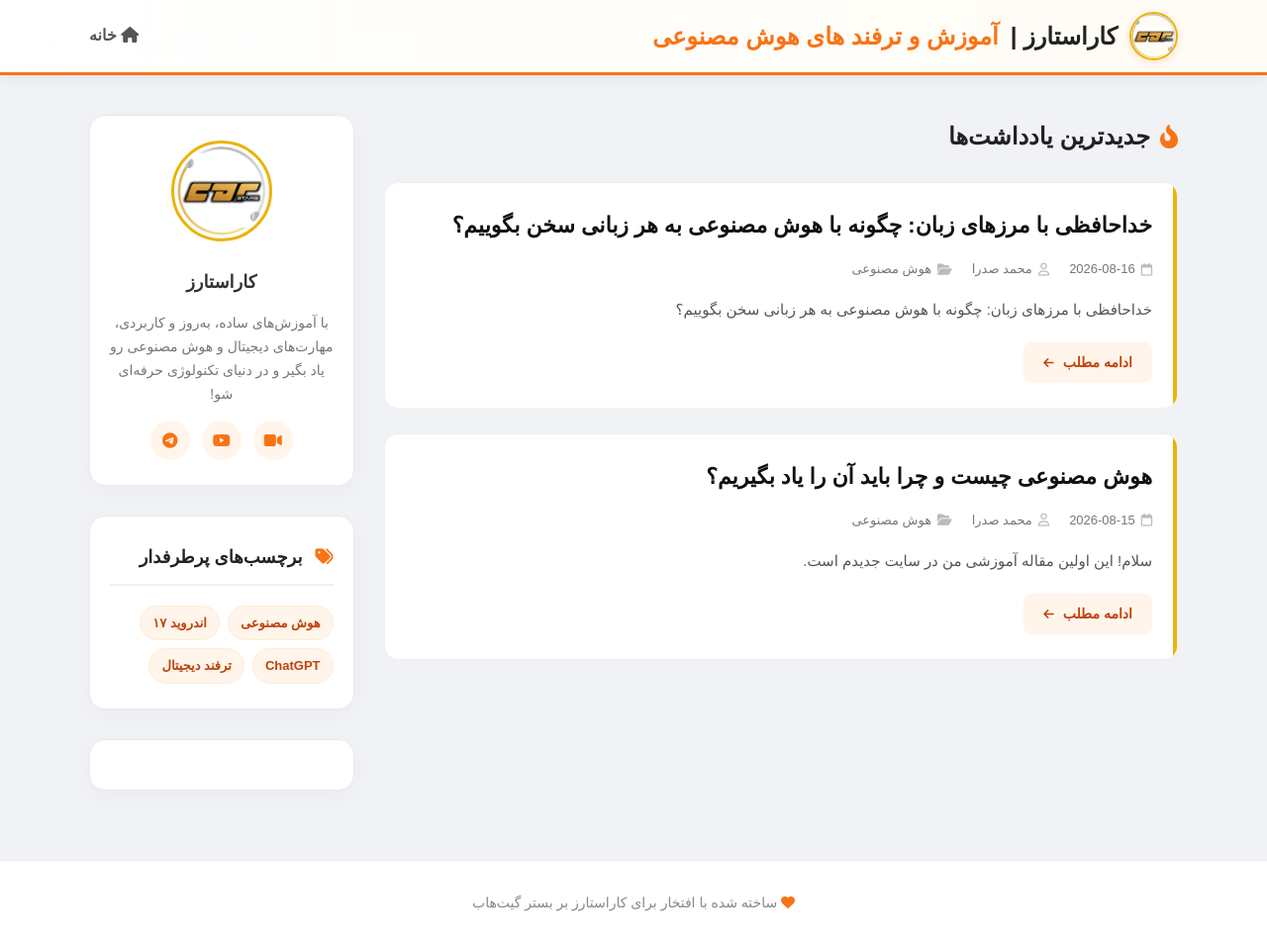
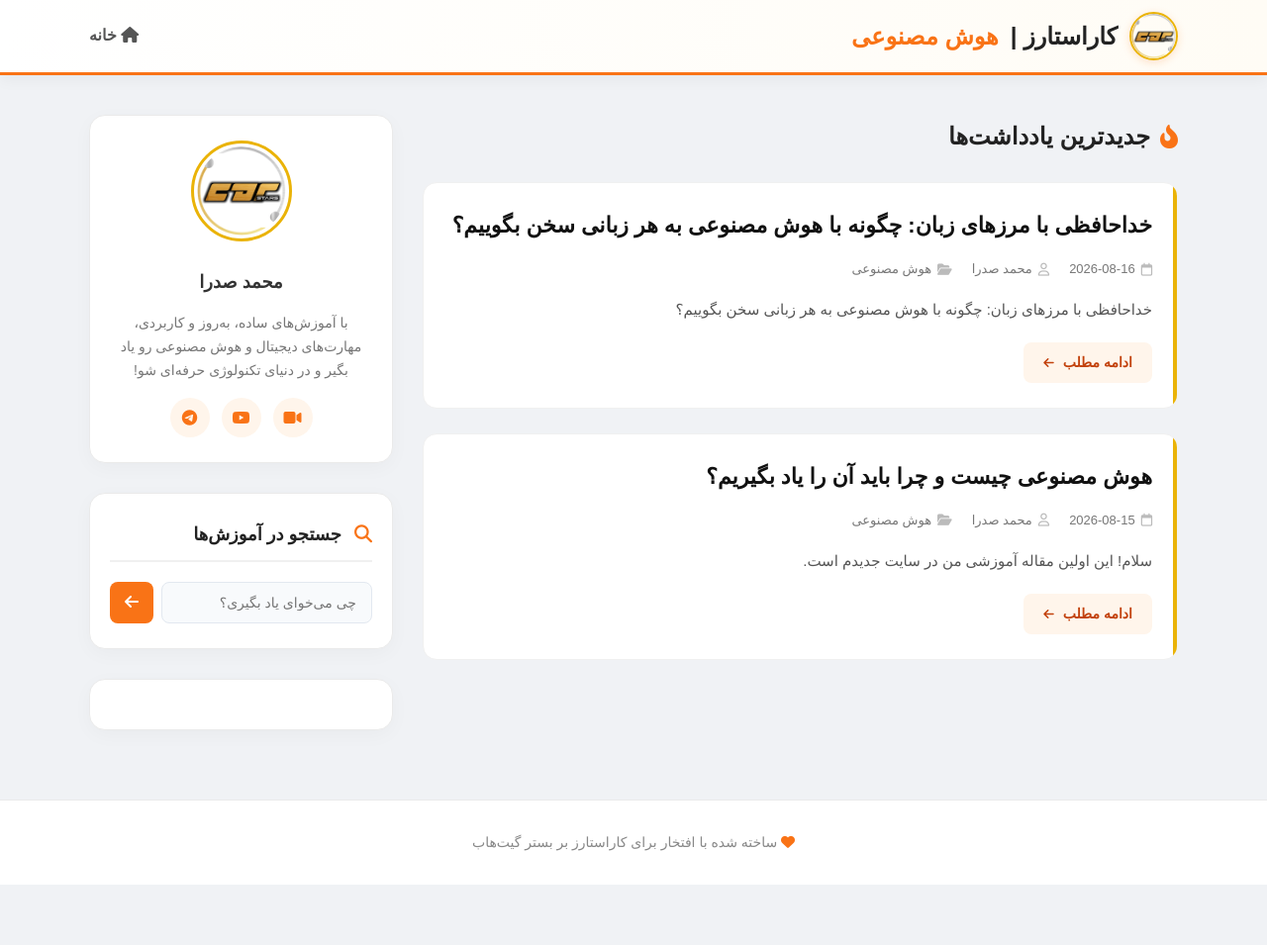
Before and after one commit to carstars7/carstars7.github.io, a Jekyll site: the page built from index.html, in a window 1280 px wide and 955 px high. Shown: the whole window at 99% size. Built offline with Jekyll 4.4.1, drawn with Linux system fonts in a browser that asks for light colours; a style sheet for code colours, icons or effects is not loaded.

Commit message:
Update default.html

```diff
--- a/_layouts/default.html
+++ b/_layouts/default.html
@@ -1,16 +1,16 @@
 <!DOCTYPE html>
 <html lang="fa" dir="rtl">
 <head>
-    <meta name="google-site-verification" content="PYXn9t45sanThb2aLx0SCVAMLN1GLoAuCIVJXpo0bOA" />
     <meta charset="UTF-8">
     <meta name="viewport" content="width=device-width, initial-scale=1.0">
+
+    <meta name="google-site-verification" content="PYXn9t45sanThb2aLx0SCVAMLN1GLoAuCIVJXpo0bOA" />
     <title>{{ page.title | default: "کاراستارز | آموزش هوش مصنوعی" }}</title>
 
     <link rel="icon" type="image/jpeg" href="/logo.jpg">
     <link href="https://cdn.jsdelivr.net/gh/rastikerdar/vazirmatn@v33.0.0/Vazirmatn-font-face.css" rel="stylesheet" type="text/css" />
     <link rel="stylesheet" href="https://cdnjs.cloudflare.com/ajax/libs/font-awesome/6.4.0/css/all.min.css">
 
-    <!-- کد اسکریپت کلی مدیااد (تپسل) - اینجا اضافه شد -->
     <script type="text/javascript">
         (function (){
           const head = document.getElementsByTagName("head")[0];
@@ -23,66 +23,46 @@
     </script>
 
     <style>
-        :root {
-            --primary: #f97316;
-            --secondary: #eab308;
-            --bg-color: #f0f2f5;
-            --card-bg: #ffffff;
-            --text-main: #333333;
-        }
-
+        :root { --primary: #f97316; --secondary: #eab308; --bg-color: #f0f2f5; --card-bg: #ffffff; --text-main: #333333; }
         body { font-family: 'Vazirmatn', sans-serif; background-color: var(--bg-color); color: var(--text-main); line-height: 1.8; margin: 0; padding: 0; }
-
-        header {
-            background: linear-gradient(to right, #ffffff, #fffcf5);
-            border-bottom: 3px solid var(--primary);
-            box-shadow: 0 4px 15px rgba(0,0,0,0.05);
-            padding: 12px 0;
-            position: sticky; top: 0; z-index: 1000;
-        }
+        header { background: linear-gradient(to right, #ffffff, #fffcf5); border-bottom: 3px solid var(--primary); box-shadow: 0 4px 15px rgba(0,0,0,0.05); padding: 12px 0; position: sticky; top: 0; z-index: 1000; }
         .header-inner { max-width: 1100px; margin: 0 auto; padding: 0 20px; display: flex; justify-content: space-between; align-items: center; }
-
         .site-title { text-decoration: none; color: #222; font-weight: 800; font-size: 24px; display: flex; align-items: center; gap: 12px; }
         .site-title img { width: 45px; height: 45px; border-radius: 50%; border: 2px solid var(--secondary); box-shadow: 0 2px 8px rgba(249, 115, 22, 0.2); }
         .site-title span { color: var(--primary); }
-
         nav a { color: #555; text-decoration: none; margin-right: 20px; font-weight: 600; transition: color 0.3s; }
         nav a:hover { color: var(--primary); }
-
         .wrapper { max-width: 1100px; margin: 40px auto; padding: 0 20px; display: grid; grid-template-columns: 3fr 1fr; gap: 30px; }
-
         .card { background: var(--card-bg); border-radius: 16px; box-shadow: 0 5px 20px rgba(0,0,0,0.03); padding: 30px; margin-bottom: 30px; border: 1px solid #eaeaea; }
-
         .sidebar .card { padding: 25px 20px; }
         .sidebar-title { font-size: 18px; font-weight: bold; border-bottom: 2px solid #f0f0f0; padding-bottom: 10px; margin-bottom: 20px; color: #222; }
         .sidebar-title i { color: var(--primary); margin-left: 8px; }
-
         .author-box { text-align: center; }
         .author-box img { width: 90px; height: 90px; border-radius: 50%; border: 3px solid var(--secondary); padding: 3px; margin-bottom: 15px;}
         .author-box h3 { margin: 0 0 5px 0; font-size: 18px; }
         .author-box p { font-size: 14px; color: #777; margin-bottom: 15px; line-height: 1.7;}
-
         .social-links { display: flex; justify-content: center; gap: 12px; flex-wrap: wrap; }
         .social-links a { display: flex; align-items: center; justify-content: center; width: 40px; height: 40px; background: #fff5eb; color: var(--primary); border-radius: 50%; text-decoration: none; transition: all 0.3s; }
         .social-links a:hover { background: var(--primary); color: white; transform: translateY(-3px); }
 
-        .tag-cloud { display: flex; flex-wrap: wrap; gap: 8px; }
-        .tag-cloud span { background: #fff5eb; color: #c2410c; padding: 5px 12px; border-radius: 20px; font-size: 13px; font-weight: 600; cursor: pointer; transition: 0.3s; border: 1px solid #ffedd5;}
-        .tag-cloud span:hover { background: var(--primary); color: white;}
+        /* استایل‌های باکس جستجو */
+        .search-form { display: flex; gap: 8px; }
+        .search-form input[type="text"] { flex: 1; padding: 12px 15px; border: 1px solid #e2e8f0; border-radius: 8px; font-family: 'Vazirmatn', sans-serif; font-size: 14px; outline: none; transition: all 0.3s; background: #f8fafc; }
+        .search-form input[type="text"]:focus { border-color: var(--primary); background: #fff; box-shadow: 0 0 0 3px rgba(249, 115, 22, 0.1); }
+        .search-form button { background: var(--primary); color: white; border: none; padding: 0 15px; border-radius: 8px; cursor: pointer; transition: 0.3s; font-size: 16px; }
+        .search-form button:hover { background: #ea580c; transform: translateY(-2px); }
 
         .main-content h1 { font-size: 30px; color: #111; margin-top: 0;}
         .main-content p { font-size: 17px; text-align: justify; }
         .main-content img { max-width: 100%; height: auto; border-radius: 12px; margin: 20px 0; }
-
         footer { text-align: center; padding: 30px 20px; background: #fff; color: #888; border-top: 1px solid #eaeaea; font-size: 14px; }
-
         @media (max-width: 900px) { .wrapper { grid-template-columns: 1fr; } .header-inner { flex-direction: column; gap: 15px; } nav { margin-top: 10px; } nav a { margin: 0 10px; } }
     </style>
 </head>
 <body>
     <header>
         <div class="header-inner">
-            <a href="/" class="site-title"><img src="/logo.jpg" alt="لوگو کاراستارز"> کاراستارز | <span>آموزش و ترفند های هوش مصنوعی</span></a>
+            <a href="/" class="site-title"><img src="/logo.jpg" alt="لوگو کاراستارز"> کاراستارز | <span>هوش مصنوعی</span></a>
             <nav><a href="/"><i class="fa-solid fa-home"></i> خانه</a></nav>
         </div>
     </header>
@@ -95,7 +75,7 @@
         <aside class="sidebar">
             <div class="card author-box">
                 <img src="/logo.jpg" alt="محمد صدرا">
-                <h3>کاراستارز</h3>
+                <h3>محمد صدرا</h3>
                 <p>با آموزش‌های ساده، به‌روز و کاربردی، مهارت‌های دیجیتال و هوش مصنوعی رو یاد بگیر و در دنیای تکنولوژی حرفه‌ای شو!</p>
                 <div class="social-links">
                     <a href="https://aparat.com/car_stars_7"><i class="fa-solid fa-video"></i></a>
@@ -104,15 +84,18 @@
                 </div>
             </div>
 
+            <!-- باکس جستجوی جدید جایگزین برچسب‌ها شد -->
             <div class="card">
-                <div class="sidebar-title"><i class="fa-solid fa-tags"></i> برچسب‌های پرطرفدار</div>
-                <div class="tag-cloud">
-                    <span>هوش مصنوعی</span><span>اندروید ۱۷</span><span>ChatGPT</span><span>ترفند دیجیتال</span>
-                </div>
+                <div class="sidebar-title"><i class="fa-solid fa-magnifying-glass"></i> جستجو در آموزش‌ها</div>
+                <form action="https://www.google.com/search" method="get" target="_blank" class="search-form">
+                    <!-- کلمه کلیدی مخفی برای محدود کردن سرچ به سایت شما -->
+                    <input type="hidden" name="as_sitesearch" value="carstars7.github.io">
+                    <input type="text" name="q" placeholder="چی می‌خوای یاد بگیری؟" required>
+                    <button type="submit"><i class="fa-solid fa-arrow-left"></i></button>
+                </form>
             </div>
 
             <div class="card">
-                <!-- جایگاه تبلیغ بنری سایدبار -->
                 <div id="mediaad-EgB0j"></div>
             </div>
         </aside>
@@ -122,7 +105,6 @@
         <i class="fa-solid fa-heart" style="color: var(--primary);"></i> ساخته شده با افتخار برای کاراستارز بر بستر گیت‌هاب
     </footer>
 
-    <!-- جایگاه بنر چسبان پایین صفحه (مخصوص موبایل) -->
     <div id="mediaad-RlBM7"></div>
 
 </body>
```
